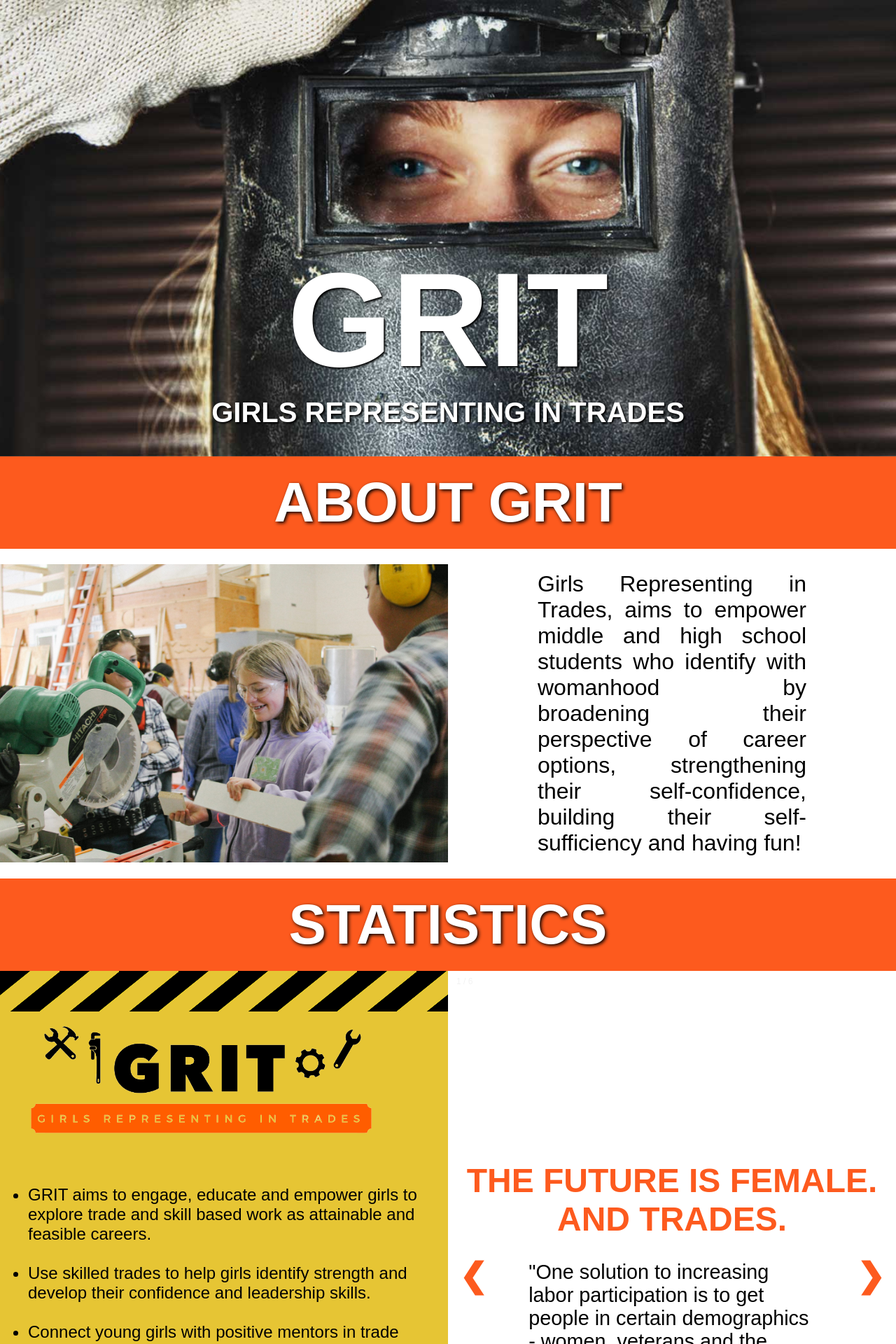
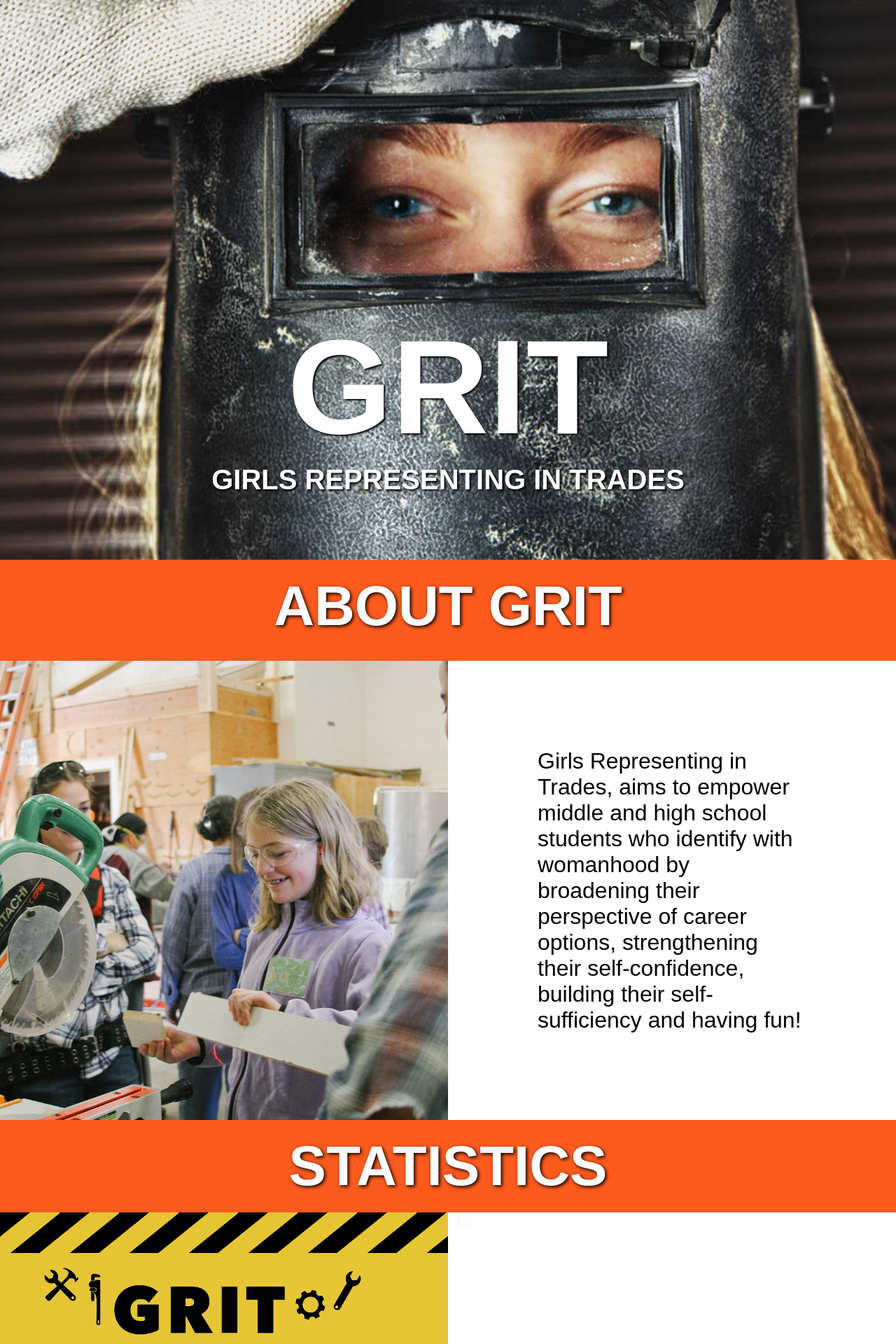
Before and after one commit to Montana-Code-School/GRIT, a React (Create React App) app: page / in a window 1280 px wide. Shown: the top 1920 px of the page at 70% size. Built offline with nearby package versions, Linux system fonts and the light colour scheme.

Commit message:
main and mission styles fixed

```diff
--- a/src/assets/stylesheets/main.css
+++ b/src/assets/stylesheets/main.css
@@ -8,7 +8,7 @@ html, body {
 .headerImg {
   background-image: url('../img/gritHeaderImg.jpg');
   z-index:50;
-  height:105%;
+  height:100vh;
   width: 100%;
   margin:0;
   background-position: center;
@@ -32,7 +32,7 @@ h2 {
 .grit {
   color: white;
   font-size: 12em;
-  padding-top: 1.8em;
+  padding-top: 2.3em;
   text-shadow: 2px 2px 3px #000000;
   margin: 0;
 }
--- a/src/assets/stylesheets/mission.css
+++ b/src/assets/stylesheets/mission.css
@@ -1,7 +1,7 @@
-
 .orange {
   background-color: #FD5A1E;
   margin:0;
+  height: 18%;
 }
 
 .about {
@@ -10,14 +10,31 @@
 }
 
 .aboutImg {
-  width: 50%;
+  width: 100%;
   height: 100%;
   margin: 0;
 }
 
+.aboutImgHolder {
+  background-image: url('../img/GRIT_girl_with_lumber.jpg');
+  background-size: cover;
+  background-position: center;
+  height: 100%;
+
+}
+
+.aboutTextHolder, .aboutImgHolder {
+  width: 50%;
+}
+
+.animated {
+  height: 100%;
+}
+
 .aboutText {
   width: 100%;
-  text-align: justify;
+  height: 82%;
+  text-align: left;
   padding: 0;
   margin: 0;
   display: flex;
@@ -31,3 +48,7 @@
   font-size: 2em;
 
 }
+
+.missionContainer {
+  height: 100vh;
+}
--- a/src/components/mission.js
+++ b/src/components/mission.js
@@ -8,16 +8,19 @@ export default class Mission extends React.Component {
   render () {
     return (
       <div className="missionContainer">
-        <h1 className='orange about'> ABOUT GRIT </h1>
+        <h1 className='orange about'>ABOUT GRIT</h1>
         <ScrollAnimation animateIn="fadeInLeft">
           <div className='aboutText'>
-          <img className="aboutImg" src={girlwithlumber} alt="girl working with table saw" />
+          <div className="aboutImgHolder">
+          </div>
+          <div className="aboutTextHolder">
             <p> Girls Representing in Trades, aims to empower middle and high school
             students who identify with womanhood by broadening their perspective of
             career options, strengthening their self-confidence, building their
             self-sufficiency and having fun!
             </p>
           </div>
+          </div>
         </ScrollAnimation>
       </div>
     );
```
